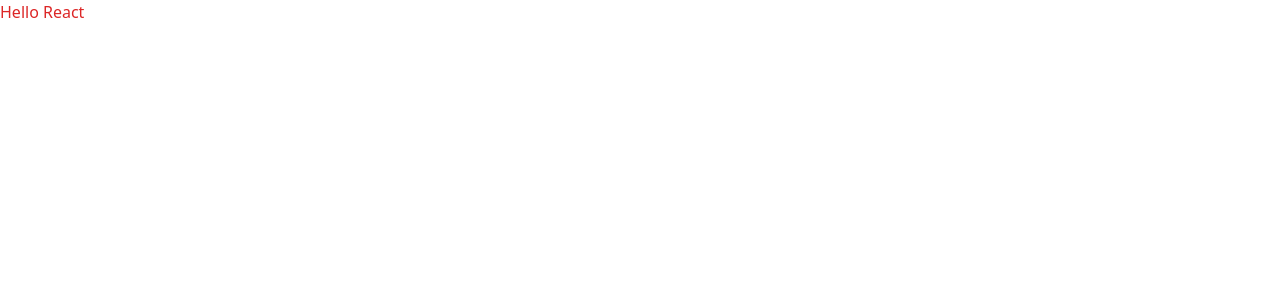
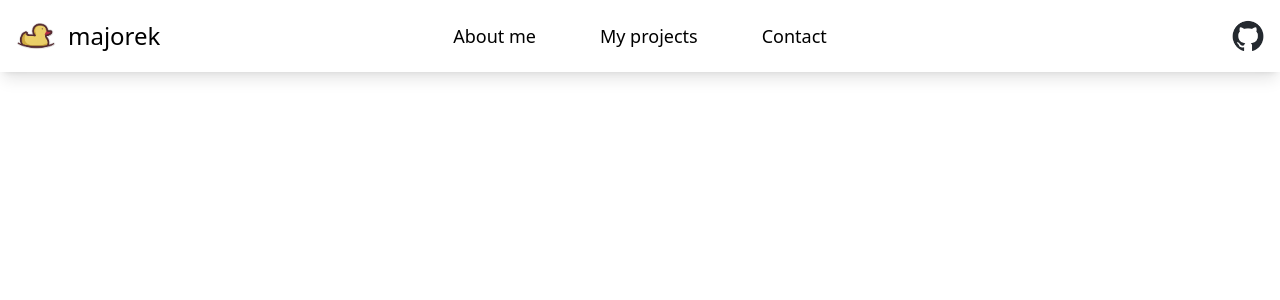
Before and after one commit to majorek31/portfolio, a React (Vite) app: page / in a window 1280 px wide. Shown: the top 300 px of the page. Built offline with nearby package versions, Linux system fonts and the light colour scheme.

Commit message:
feat: create header

```diff
--- a/src/App.tsx
+++ b/src/App.tsx
@@ -1,3 +1,9 @@
+import Header from "./components/Header";
+
 export default function App() {
-  return <h1 className="text-red-600">Hello React</h1>;
+  return (
+    <div className="flex h-full">
+      <Header />
+    </div>
+  );
 }
--- /dev/null
+++ b/src/components/Header.tsx
@@ -0,0 +1,29 @@
+import GithubWhite from "../assets/github-mark.png";
+import MajorekIcon from "../assets/majorek-icon.png";
+
+type HeaderProps = {};
+
+export default function Header({}: HeaderProps) {
+  return (
+    <div className="w-full flex justify-evenly items-center p-4 shadow-lg">
+      <div className="flex justify-start items-center gap-3 w-1/3">
+        <a href="#">
+          <img className="w-10" src={MajorekIcon} alt="majorek's duck icon" />
+        </a>
+        <h1 className="text-2xl w-1/3">majorek</h1>
+      </div>
+
+      <ul className="flex justify-center w-1/3 items-center list-none space-x-16">
+        <li className="text-lg">About me</li>
+        <li className="text-lg">My projects</li>
+        <li className="text-lg">Contact</li>
+      </ul>
+
+      <div className="w-1/3 flex justify-end gap-4">
+        <a href="https://github.com/majorek31" target="_blank">
+          <img src={GithubWhite} className="w-8" alt="Github profile" />
+        </a>
+      </div>
+    </div>
+  );
+}
```
Also changed, not shown: src/assets/github-mark.png (added), src/assets/majorek-icon.png (added).
